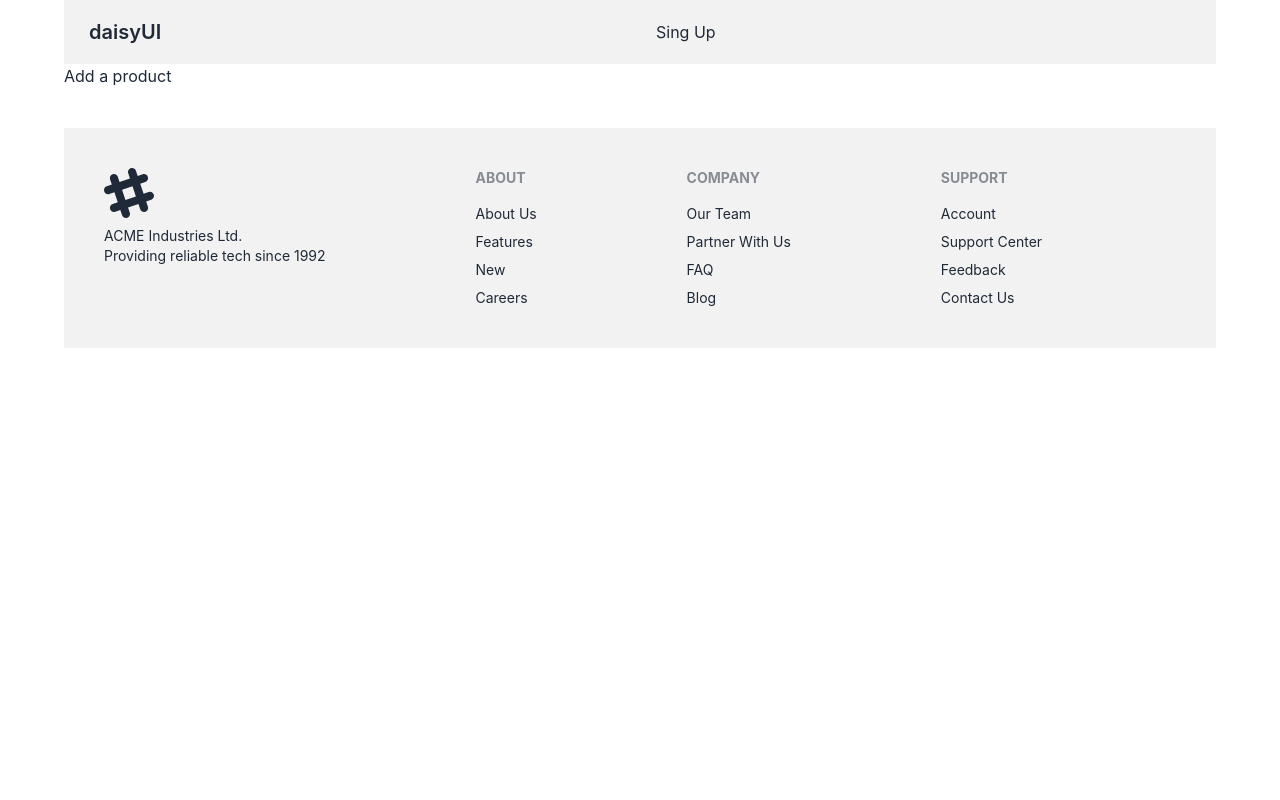
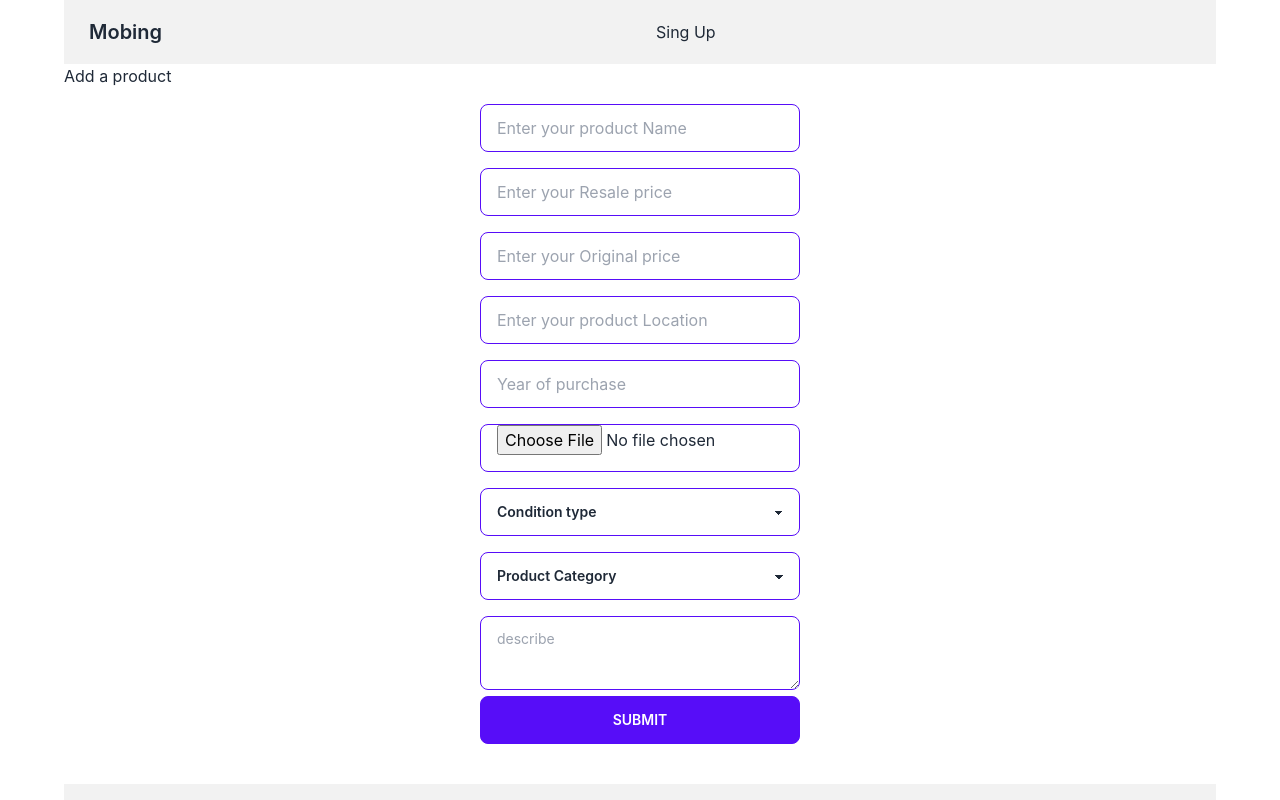
Before and after one commit to sazzad12-pro/car-resale, a React (Create React App) app: page /product in a window 1280 px wide. Shown: the top 800 px of the page. Built offline with nearby package versions, Linux system fonts and the light colour scheme; no server answers.

Commit message:
add product

```diff
--- a/package.json
+++ b/package.json
@@ -10,6 +10,7 @@
     "firebase": "^9.14.0",
     "react": "^18.2.0",
     "react-dom": "^18.2.0",
+    "react-hooks-useform": "^0.1.86",
     "react-icons": "^4.6.0",
     "react-query": "^3.39.2",
     "react-router-dom": "^6.4.3",
--- a/src/page/Product/AddProduct.js
+++ b/src/page/Product/AddProduct.js
@@ -1,9 +1,120 @@
 import React from "react";
 
 const AddProduct = () => {
+  const handleBuyerInfo = (e) => {
+    e.preventDefault();
+    const form = e.target;
+    const name = form.productName.value;
+    const reprice = form.reprice.value;
+    const orprice = form.orprice.value;
+    const location = form.location.value;
+    const year = form.year.value;
+    const condition = form.condition.value;
+    const category = form.category.value;
+
+    const info = {
+      name,
+      reprice,
+      orprice,
+      location,
+      year,
+      condition,
+    };
+    fetch(`${process.env.REACT_APP_url}/product?name=${category}`, {
+      method: "POST",
+      headers: {
+        "content-type": "application/json",
+      },
+      body: JSON.stringify(info),
+    })
+      .then((res) => res.json())
+      .then((data) => console.log(data));
+  };
+
   return (
     <div>
       <h1>Add a product</h1>
+      <div className="text-center">
+        <form onSubmit={handleBuyerInfo}>
+          <input
+            type="text"
+            placeholder="Enter your product Name"
+            name="productName"
+            className="input input-bordered input-primary w-full max-w-xs mt-4"
+          />
+          <br />
+          <input
+            type="text"
+            placeholder="Enter your Resale price"
+            name="reprice"
+            className="input input-bordered input-primary w-full max-w-xs mt-4"
+          />
+          <br />
+          <input
+            type="text"
+            placeholder="Enter your Original price"
+            name="orprice"
+            className="input input-bordered input-primary w-full max-w-xs mt-4"
+          />
+          <br />
+
+          <input
+            type="text"
+            placeholder="Enter your product Location"
+            name="location"
+            className="input input-bordered input-primary w-full max-w-xs mt-4"
+          />
+          <br />
+          <input
+            type="text"
+            placeholder="Year of purchase"
+            name="year"
+            className="input input-bordered input-primary w-full max-w-xs mt-4"
+          />
+          <br />
+          <input
+            type="file"
+            name="img"
+            className="input input-bordered input-primary w-full max-w-xs mt-4"
+          />
+          <br />
+          <select
+            name="condition"
+            className="select select-primary select-bordered w-full max-w-xs mt-4"
+          >
+            <option disabled selected>
+              Condition type
+            </option>
+            <option>Excellent</option>
+            <option>Good</option>
+            <option>Fair</option>
+          </select>
+          <br />
+          <select
+            name="category"
+            className="select select-primary select-bordered w-full max-w-xs mt-4"
+          >
+            <option disabled selected>
+              Product Category
+            </option>
+            <option>Microbus</option>
+            <option>Luxury car</option>
+            <option>Electric car</option>
+          </select>
+          <br />
+          <textarea
+            name="describe"
+            className="textarea w-full max-w-xs textarea-primary mt-4"
+            placeholder="describe"
+          ></textarea>
+          <br />
+          <input
+            type="submit"
+            value="Submit"
+            className="btn btn-primary w-full max-w-xs"
+          />
+        </form>
+      </div>
     </div>
   );
 };
--- a/src/page/Shared/Navbar.js
+++ b/src/page/Shared/Navbar.js
@@ -53,7 +53,9 @@ const Navbar = () => {
               </li>
             </ul>
           </div>
-          <a className="btn btn-ghost normal-case text-xl">daisyUI</a>
+          <Link to="/" className="btn btn-ghost normal-case text-xl">
+            Mobing
+          </Link>
         </div>
         <div className="navbar-center hidden lg:flex ">
           <ul className="menu menu-horizontal p-0 ">
```
Also changed, not shown: 1 other file (tests, documents, lock files or other folders).
